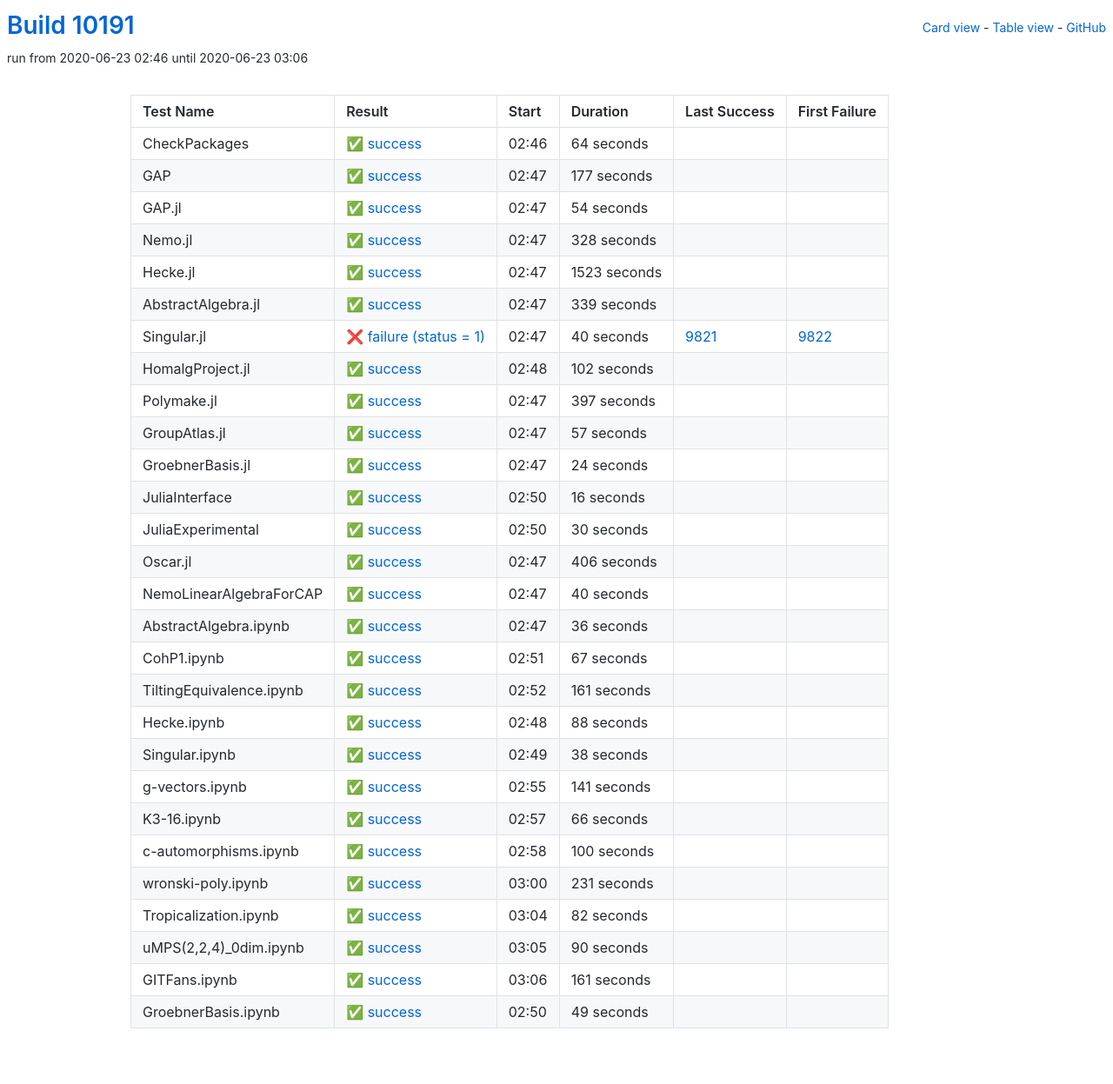
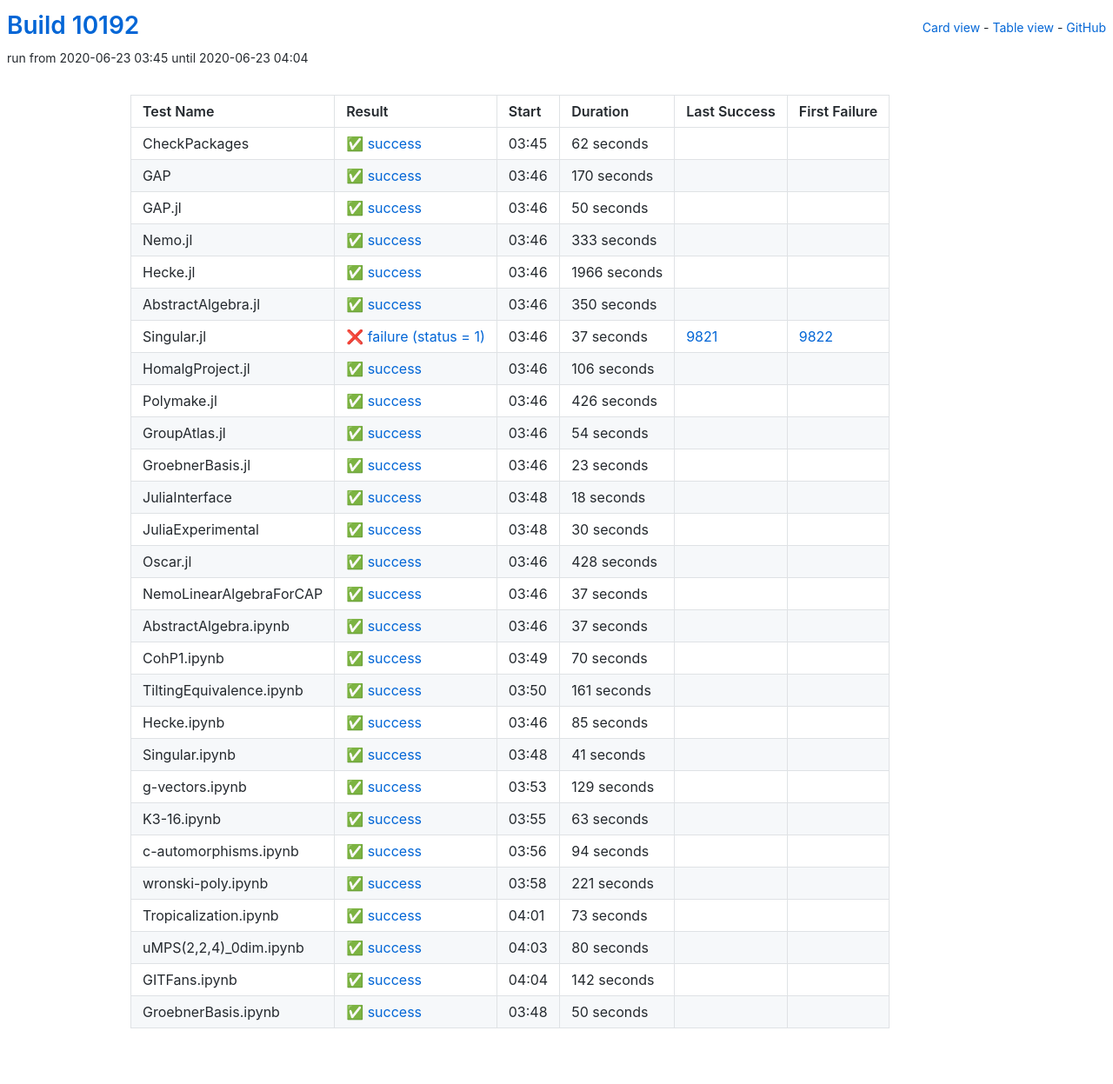
Before and after one commit to oscar-system/oscar-ci-status, a Jekyll site: the page built from table.html, in a window 1280 px wide. Shown: the whole page at 87% size. Built offline with Jekyll 4.4.1, drawn with Linux system fonts in a browser that asks for light colours.

Commit message:
Build #10192

```diff
--- a/_data/ci.yml
+++ b/_data/ci.yml
@@ -1,6 +1,6 @@
 ---
-build: 10191
-build_url: https://oscarci.mathematik.uni-kl.de/job/oscar/10191/
+build: 10192
+build_url: https://oscarci.mathematik.uni-kl.de/job/oscar/10192/
 job: oscar
 organization: oscar-system
 repo: oscar-ci-status
@@ -8,32 +8,116 @@
 tests:
 - name: CheckPackages
   id: checkpackages
-  log: https://oscarci.mathematik.uni-kl.de/job/oscar/10191/artifact/logs/build-10191/CheckPackages.log
-  start: 2020-06-23 02:46
+  log: https://oscarci.mathematik.uni-kl.de/job/oscar/10192/artifact/logs/build-10192/CheckPackages.log
+  start: 2020-06-23 03:45
   success: true
   exitcode: 0
   status: success
-  duration: 64
+  duration: 62
   last_success: false
   last_success_url:
   first_failure: false
   first_failure_url:
 - name: GAP
   id: gap
-  log: https://oscarci.mathematik.uni-kl.de/job/oscar/10191/artifact/logs/build-10191/GAP.log
-  start: 2020-06-23 02:47
+  log: https://oscarci.mathematik.uni-kl.de/job/oscar/10192/artifact/logs/build-10192/GAP.log
+  start: 2020-06-23 03:46
   success: true
   exitcode: 0
   status: success
-  duration: 177
+  duration: 170
   last_success: false
   last_success_url:
   first_failure: false
   first_failure_url:
 - name: GAP.jl
   id: gap-jl
-  log: https://oscarci.mathematik.uni-kl.de/job/oscar/10191/artifact/logs/build-10191/GAP.jl.log
-  start: 2020-06-23 02:47
+  log: https://oscarci.mathematik.uni-kl.de/job/oscar/10192/artifact/logs/build-10192/GAP.jl.log
+  start: 2020-06-23 03:46
+  success: true
+  exitcode: 0
+  status: success
+  duration: 50
+  last_success: false
+  last_success_url:
+  first_failure: false
+  first_failure_url:
+- name: Nemo.jl
+  id: nemo-jl
+  log: https://oscarci.mathematik.uni-kl.de/job/oscar/10192/artifact/logs/build-10192/Nemo.jl.log
+  start: 2020-06-23 03:46
+  success: true
+  exitcode: 0
+  status: success
+  duration: 333
+  last_success: false
+  last_success_url:
+  first_failure: false
+  first_failure_url:
+- name: Hecke.jl
+  id: hecke-jl
+  log: https://oscarci.mathematik.uni-kl.de/job/oscar/10192/artifact/logs/build-10192/Hecke.jl.log
+  start: 2020-06-23 03:46
+  success: true
+  exitcode: 0
+  status: success
+  duration: 1966
+  last_success: false
+  last_success_url:
+  first_failure: false
+  first_failure_url:
+- name: AbstractAlgebra.jl
+  id: abstractalgebra-jl
+  log: https://oscarci.mathematik.uni-kl.de/job/oscar/10192/artifact/logs/build-10192/AbstractAlgebra.jl.log
+  start: 2020-06-23 03:46
+  success: true
+  exitcode: 0
+  status: success
+  duration: 350
+  last_success: false
+  last_success_url:
+  first_failure: false
+  first_failure_url:
+- name: Singular.jl
+  id: singular-jl
+  log: https://oscarci.mathematik.uni-kl.de/job/oscar/10192/artifact/logs/build-10192/Singular.jl.log
+  start: 2020-06-23 03:46
+  success: false
+  exitcode: 1
+  status: failure
+  duration: 37
+  last_success: 9821
+  last_success_url: https://oscarci.mathematik.uni-kl.de/job/oscar/9821/
+  first_failure: 9822
+  first_failure_url: https://oscarci.mathematik.uni-kl.de/job/oscar/9822/
+- name: HomalgProject.jl
+  id: homalgproject-jl
+  log: https://oscarci.mathematik.uni-kl.de/job/oscar/10192/artifact/logs/build-10192/HomalgProject.jl.log
+  start: 2020-06-23 03:46
+  success: true
+  exitcode: 0
+  status: success
+  duration: 106
+  last_success: false
+  last_success_url:
+  first_failure: false
+  first_failure_url:
+- name: Polymake.jl
+  id: polymake-jl
+  log: https://oscarci.mathematik.uni-kl.de/job/oscar/10192/artifact/logs/build-10192/Polymake.jl.log
+  start: 2020-06-23 03:46
+  success: true
+  exitcode: 0
+  status: success
+  duration: 426
+  last_success: false
+  last_success_url:
+  first_failure: false
+  first_failure_url:
+- name: GroupAtlas.jl
+  id: groupatlas-jl
+  log: https://oscarci.mathematik.uni-kl.de/job/oscar/10192/artifact/logs/build-10192/GroupAtlas.jl.log
+  start: 2020-06-23 03:46
   success: true
   exitcode: 0
   status: success
@@ -42,118 +126,34 @@
   last_success_url:
   first_failure: false
   first_failure_url:
-- name: Nemo.jl
-  id: nemo-jl
-  log: https://oscarci.mathematik.uni-kl.de/job/oscar/10191/artifact/logs/build-10191/Nemo.jl.log
-  start: 2020-06-23 02:47
+- name: GroebnerBasis.jl
+  id: groebnerbasis-jl
+  log: https://oscarci.mathematik.uni-kl.de/job/oscar/10192/artifact/logs/build-10192/GroebnerBasis.jl.log
+  start: 2020-06-23 03:46
   success: true
   exitcode: 0
   status: success
-  duration: 328
-  last_success: false
-  last_success_url:
-  first_failure: false
-  first_failure_url:
-- name: Hecke.jl
-  id: hecke-jl
-  log: https://oscarci.mathematik.uni-kl.de/job/oscar/10191/artifact/logs/build-10191/Hecke.jl.log
-  start: 2020-06-23 02:47
-  success: true
-  exitcode: 0
-  status: success
-  duration: 1523
-  last_success: false
-  last_success_url:
-  first_failure: false
-  first_failure_url:
-- name: AbstractAlgebra.jl
-  id: abstractalgebra-jl
-  log: https://oscarci.mathematik.uni-kl.de/job/oscar/10191/artifact/logs/build-10191/AbstractAlgebra.jl.log
-  start: 2020-06-23 02:47
-  success: true
-  exitcode: 0
-  status: success
-  duration: 339
-  last_success: false
-  last_success_url:
-  first_failure: false
-  first_failure_url:
-- name: Singular.jl
-  id: singular-jl
-  log: https://oscarci.mathematik.uni-kl.de/job/oscar/10191/artifact/logs/build-10191/Singular.jl.log
-  start: 2020-06-23 02:47
-  success: false
-  exitcode: 1
-  status: failure
-  duration: 40
-  last_success: 9821
-  last_success_url: https://oscarci.mathematik.uni-kl.de/job/oscar/9821/
-  first_failure: 9822
-  first_failure_url: https://oscarci.mathematik.uni-kl.de/job/oscar/9822/
-- name: HomalgProject.jl
-  id: homalgproject-jl
-  log: https://oscarci.mathematik.uni-kl.de/job/oscar/10191/artifact/logs/build-10191/HomalgProject.jl.log
-  start: 2020-06-23 02:48
-  success: true
-  exitcode: 0
-  status: success
-  duration: 102
-  last_success: false
-  last_success_url:
-  first_failure: false
-  first_failure_url:
-- name: Polymake.jl
-  id: polymake-jl
-  log: https://oscarci.mathematik.uni-kl.de/job/oscar/10191/artifact/logs/build-10191/Polymake.jl.log
-  start: 2020-06-23 02:47
-  success: true
-  exitcode: 0
-  status: success
-  duration: 397
-  last_success: false
-  last_success_url:
-  first_failure: false
-  first_failure_url:
-- name: GroupAtlas.jl
-  id: groupatlas-jl
-  log: https://oscarci.mathematik.uni-kl.de/job/oscar/10191/artifact/logs/build-10191/GroupAtlas.jl.log
-  start: 2020-06-23 02:47
-  success: true
-  exitcode: 0
-  status: success
-  duration: 57
-  last_success: false
-  last_success_url:
-  first_failure: false
-  first_failure_url:
-- name: GroebnerBasis.jl
-  id: groebnerbasis-jl
-  log: https://oscarci.mathematik.uni-kl.de/job/oscar/10191/artifact/logs/build-10191/GroebnerBasis.jl.log
-  start: 2020-06-23 02:47
-  success: true
-  exitcode: 0
-  status: success
-  duration: 24
+  duration: 23
   last_success: false
   last_success_url:
   first_failure: false
   first_failure_url:
 - name: JuliaInterface
   id: juliainterface
-  log: https://oscarci.mathematik.uni-kl.de/job/oscar/10191/artifact/logs/build-10191/JuliaInterface.log
-  start: 2020-06-23 02:50
+  log: https://oscarci.mathematik.uni-kl.de/job/oscar/10192/artifact/logs/build-10192/JuliaInterface.log
+  start: 2020-06-23 03:48
   success: true
   exitcode: 0
   status: success
-  duration: 16
+  duration: 18
   last_success: false
   last_success_url:
   first_failure: false
   first_failure_url:
 - name: JuliaExperimental
   id: juliaexperimental
-  log: https://oscarci.mathematik.uni-kl.de/job/oscar/10191/artifact/logs/build-10191/JuliaExperimental.log
-  start: 2020-06-23 02:50
+  log: https://oscarci.mathematik.uni-kl.de/job/oscar/10192/artifact/logs/build-10192/JuliaExperimental.log
+  start: 2020-06-23 03:48
   success: true
   exitcode: 0
   status: success
@@ -164,56 +164,56 @@
   first_failure_url:
 - name: Oscar.jl
   id: oscar-jl
-  log: https://oscarci.mathematik.uni-kl.de/job/oscar/10191/artifact/logs/build-10191/Oscar.jl.log
-  start: 2020-06-23 02:47
+  log: https://oscarci.mathematik.uni-kl.de/job/oscar/10192/artifact/logs/build-10192/Oscar.jl.log
+  start: 2020-06-23 03:46
   success: true
   exitcode: 0
   status: success
-  duration: 406
+  duration: 428
   last_success: false
   last_success_url:
   first_failure: false
   first_failure_url:
 - name: NemoLinearAlgebraForCAP
   id: nemolinearalgebraforcap
-  log: https://oscarci.mathematik.uni-kl.de/job/oscar/10191/artifact/logs/build-10191/NemoLinearAlgebraForCAP.log
-  start: 2020-06-23 02:47
+  log: https://oscarci.mathematik.uni-kl.de/job/oscar/10192/artifact/logs/build-10192/NemoLinearAlgebraForCAP.log
+  start: 2020-06-23 03:46
   success: true
   exitcode: 0
   status: success
-  duration: 40
+  duration: 37
   last_success: false
   last_success_url:
   first_failure: false
   first_failure_url:
 - name: AbstractAlgebra.ipynb
   id: abstractalgebra-ipynb
-  log: https://oscarci.mathematik.uni-kl.de/job/oscar/10191/artifact/logs/build-10191/AbstractAlgebra.ipynb.log
-  start: 2020-06-23 02:47
+  log: https://oscarci.mathematik.uni-kl.de/job/oscar/10192/artifact/logs/build-10192/AbstractAlgebra.ipynb.log
+  start: 2020-06-23 03:46
   success: true
   exitcode: 0
   status: success
-  duration: 36
+  duration: 37
   last_success: false
   last_success_url:
   first_failure: false
   first_failure_url:
 - name: CohP1.ipynb
   id: cohp1-ipynb
-  log: https://oscarci.mathematik.uni-kl.de/job/oscar/10191/artifact/logs/build-10191/CohP1.ipynb.log
-  start: 2020-06-23 02:51
+  log: https://oscarci.mathematik.uni-kl.de/job/oscar/10192/artifact/logs/build-10192/CohP1.ipynb.log
+  start: 2020-06-23 03:49
   success: true
   exitcode: 0
   status: success
-  duration: 67
+  duration: 70
   last_success: false
   last_success_url:
   first_failure: false
   first_failure_url:
 - name: TiltingEquivalence.ipynb
   id: tiltingequivalence-ipynb
-  log: https://oscarci.mathematik.uni-kl.de/job/oscar/10191/artifact/logs/build-10191/TiltingEquivalence.ipynb.log
-  start: 2020-06-23 02:52
+  log: https://oscarci.mathematik.uni-kl.de/job/oscar/10192/artifact/logs/build-10192/TiltingEquivalence.ipynb.log
+  start: 2020-06-23 03:50
   success: true
   exitcode: 0
   status: success
@@ -224,120 +224,120 @@
   first_failure_url:
 - name: Hecke.ipynb
   id: hecke-ipynb
-  log: https://oscarci.mathematik.uni-kl.de/job/oscar/10191/artifact/logs/build-10191/Hecke.ipynb.log
-  start: 2020-06-23 02:48
+  log: https://oscarci.mathematik.uni-kl.de/job/oscar/10192/artifact/logs/build-10192/Hecke.ipynb.log
+  start: 2020-06-23 03:46
   success: true
   exitcode: 0
   status: success
-  duration: 88
+  duration: 85
   last_success: false
   last_success_url:
   first_failure: false
   first_failure_url:
 - name: Singular.ipynb
   id: singular-ipynb
-  log: https://oscarci.mathematik.uni-kl.de/job/oscar/10191/artifact/logs/build-10191/Singular.ipynb.log
-  start: 2020-06-23 02:49
+  log: https://oscarci.mathematik.uni-kl.de/job/oscar/10192/artifact/logs/build-10192/Singular.ipynb.log
+  start: 2020-06-23 03:48
   success: true
   exitcode: 0
   status: success
-  duration: 38
+  duration: 41
   last_success: false
   last_success_url:
   first_failure: false
   first_failure_url:
 - name: g-vectors.ipynb
   id: g-vectors-ipynb
-  log: https://oscarci.mathematik.uni-kl.de/job/oscar/10191/artifact/logs/build-10191/g-vectors.ipynb.log
-  start: 2020-06-23 02:55
+  log: https://oscarci.mathematik.uni-kl.de/job/oscar/10192/artifact/logs/build-10192/g-vectors.ipynb.log
+  start: 2020-06-23 03:53
   success: true
   exitcode: 0
   status: success
-  duration: 141
+  duration: 129
   last_success: false
   last_success_url:
   first_failure: false
   first_failure_url:
 - name: K3-16.ipynb
   id: k3-16-ipynb
-  log: https://oscarci.mathematik.uni-kl.de/job/oscar/10191/artifact/logs/build-10191/K3-16.ipynb.log
-  start: 2020-06-23 02:57
+  log: https://oscarci.mathematik.uni-kl.de/job/oscar/10192/artifact/logs/build-10192/K3-16.ipynb.log
+  start: 2020-06-23 03:55
   success: true
   exitcode: 0
   status: success
-  duration: 66
+  duration: 63
   last_success: false
   last_success_url:
   first_failure: false
   first_failure_url:
 - name: c-automorphisms.ipynb
   id: c-automorphisms-ipynb
-  log: https://oscarci.mathematik.uni-kl.de/job/oscar/10191/artifact/logs/build-10191/c-automorphisms.ipynb.log
-  start: 2020-06-23 02:58
+  log: https://oscarci.mathematik.uni-kl.de/job/oscar/10192/artifact/logs/build-10192/c-automorphisms.ipynb.log
+  start: 2020-06-23 03:56
   success: true
   exitcode: 0
   status: success
-  duration: 100
+  duration: 94
   last_success: false
   last_success_url:
   first_failure: false
   first_failure_url:
 - name: wronski-poly.ipynb
   id: wronski-poly-ipynb
-  log: https://oscarci.mathematik.uni-kl.de/job/oscar/10191/artifact/logs/build-10191/wronski-poly.ipynb.log
-  start: 2020-06-23 03:00
+  log: https://oscarci.mathematik.uni-kl.de/job/oscar/10192/artifact/logs/build-10192/wronski-poly.ipynb.log
+  start: 2020-06-23 03:58
   success: true
   exitcode: 0
   status: success
-  duration: 231
+  duration: 221
   last_success: false
   last_success_url:
   first_failure: false
   first_failure_url:
 - name: Tropicalization.ipynb
   id: tropicalization-ipynb
-  log: https://oscarci.mathematik.uni-kl.de/job/oscar/10191/artifact/logs/build-10191/Tropicalization.ipynb.log
-  start: 2020-06-23 03:04
+  log: https://oscarci.mathematik.uni-kl.de/job/oscar/10192/artifact/logs/build-10192/Tropicalization.ipynb.log
+  start: 2020-06-23 04:01
   success: true
   exitcode: 0
   status: success
-  duration: 82
+  duration: 73
   last_success: false
   last_success_url:
   first_failure: false
   first_failure_url:
 - name: uMPS(2,2,4)_0dim.ipynb
   id: umps-2-2-4-0dim-ipynb
-  log: https://oscarci.mathematik.uni-kl.de/job/oscar/10191/artifact/logs/build-10191/uMPS-2-2-4-_0dim.ipynb.log
-  start: 2020-06-23 03:05
+  log: https://oscarci.mathematik.uni-kl.de/job/oscar/10192/artifact/logs/build-10192/uMPS-2-2-4-_0dim.ipynb.log
+  start: 2020-06-23 04:03
   success: true
   exitcode: 0
   status: success
-  duration: 90
+  duration: 80
   last_success: false
   last_success_url:
   first_failure: false
   first_failure_url:
 - name: GITFans.ipynb
   id: gitfans-ipynb
-  log: https://oscarci.mathematik.uni-kl.de/job/oscar/10191/artifact/logs/build-10191/GITFans.ipynb.log
-  start: 2020-06-23 03:06
+  log: https://oscarci.mathematik.uni-kl.de/job/oscar/10192/artifact/logs/build-10192/GITFans.ipynb.log
+  start: 2020-06-23 04:04
   success: true
   exitcode: 0
   status: success
-  duration: 161
+  duration: 142
   last_success: false
   last_success_url:
   first_failure: false
   first_failure_url:
 - name: GroebnerBasis.ipynb
   id: groebnerbasis-ipynb
-  log: https://oscarci.mathematik.uni-kl.de/job/oscar/10191/artifact/logs/build-10191/GroebnerBasis.ipynb.log
-  start: 2020-06-23 02:50
+  log: https://oscarci.mathematik.uni-kl.de/job/oscar/10192/artifact/logs/build-10192/GroebnerBasis.ipynb.log
+  start: 2020-06-23 03:48
   success: true
   exitcode: 0
   status: success
-  duration: 49
+  duration: 50
   last_success: false
   last_success_url:
   first_failure: false
```
Also changed, not shown: README.md.
